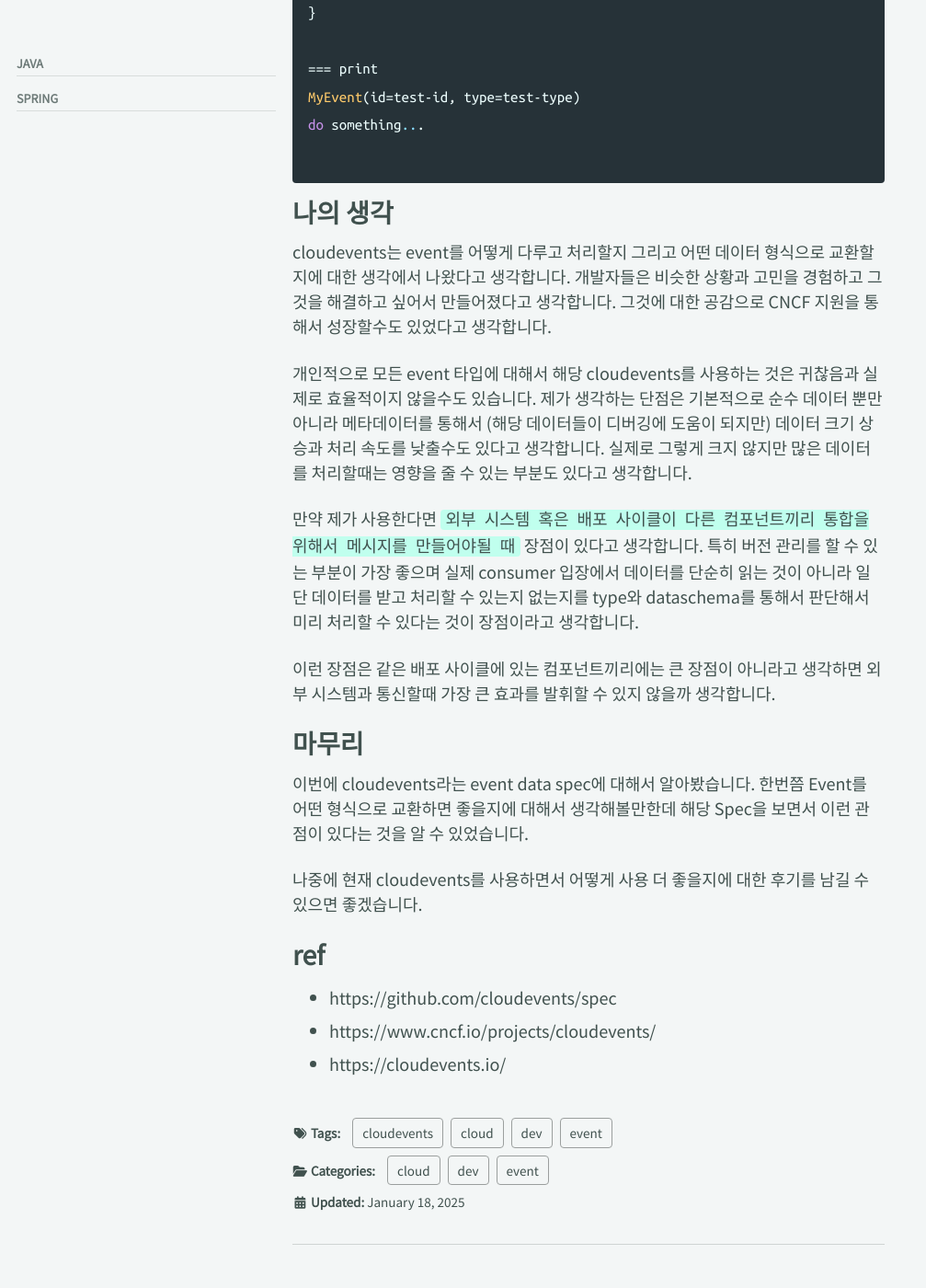
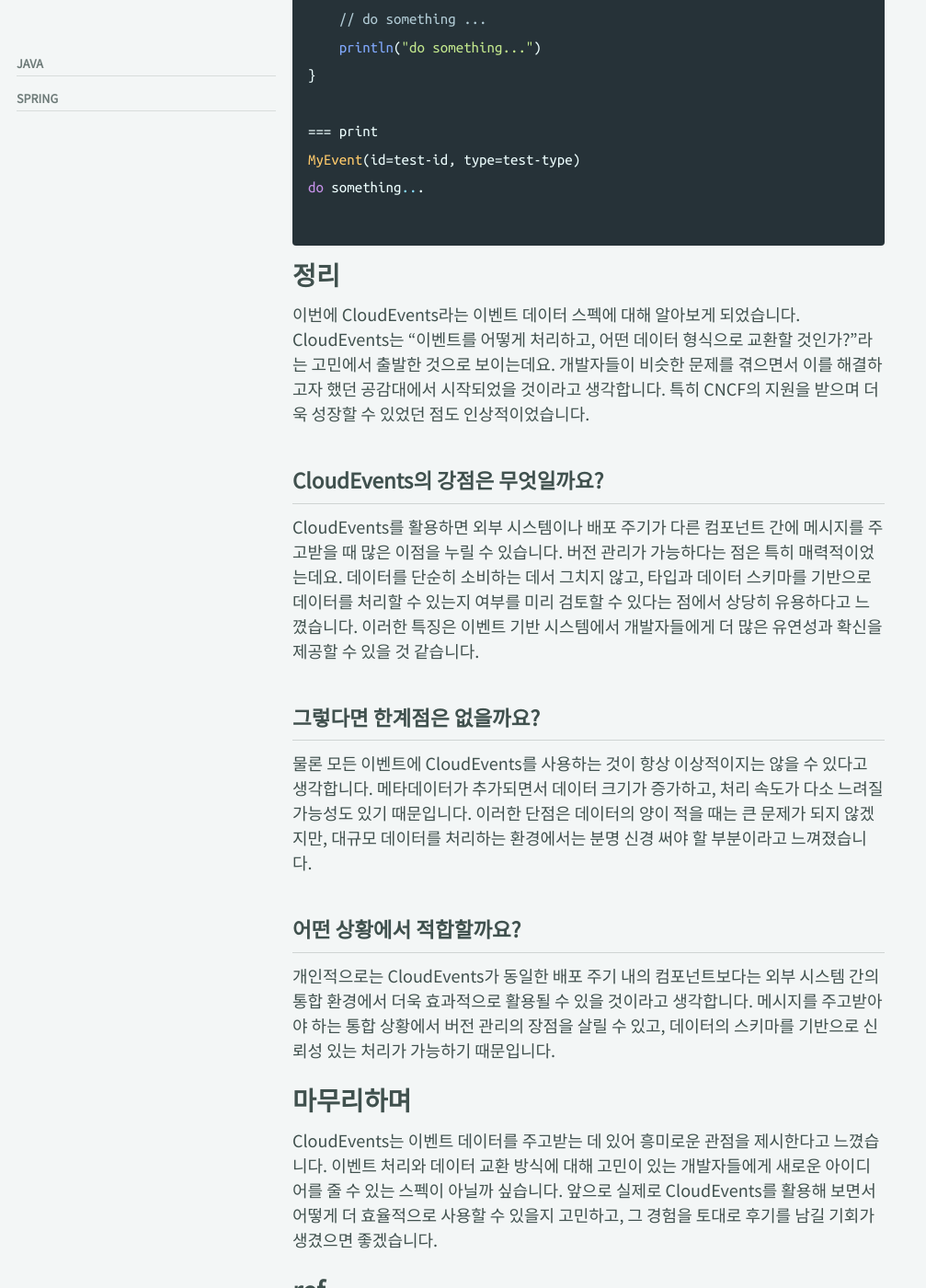
Before and after one commit to BaeJi77/BaeJi77.github.io, a Jekyll site: the page built from _posts/dev/2025-01-18-About-cloudevents.md, in a window 1280 px wide and 1400 px high, scrolled down 16896 px. Shown: the whole window at 92% size, without its empty margins (0-1007 px from the left). Built offline with Jekyll 4.4.1, drawn with Linux system fonts in a browser that asks for light colours; cached includes are drawn as plain includes; nearby versions of some CDN libraries; comment, search, counter and statistics services are not loaded; some of the changed text lies outside the part shown.

Commit message:
2025-01-19 about cloudevents

````diff
--- a/_posts/dev/2025-01-18-About-cloudevents.md
+++ b/_posts/dev/2025-01-18-About-cloudevents.md
@@ -284,7 +284,9 @@ cloudevents의 버전 관리는 이벤트 생산자와 소비자 간의 호환
         "dataschema": "https://example.com/schemas/user-created.v2.json"
         ```
 
-# 실제 사용기
+# 지원하는 protocol 체험
+
+이번에는 protobuf와 kafka와 cloudevents가 어떻게 같이 동작하는지에 대해서 알아보겠습니다.
 
 ## protobuf
 
@@ -326,7 +328,7 @@ message CloudEventAttributeValue {
 }
 ```
 
-### 실제 사용 코드 예시
+### 코드 예시
 
 밑에 있는 예제 코드는 java 코드를 기반으로 만들었습니다. 밑에 예시는 data에 `text`, `protobuf` 유형을 만들어서 cloudevents를 만드는 코드 예제입니다.
 
@@ -458,7 +460,7 @@ content-type: application/cloudevents+json; charset=UTF-8
 -----------------------------------------------
 ```
 
-### 실제 사용 코드 예시
+### 코드 예시
 
 producer와 consumer에서 configuration에 Seriallization Deserialization에 대해서 cloudevent에 대한 타입을 지정하며 cloudeventserializer, CloudEventDeserializer를 통해서 자동으로 가능하다.
 
@@ -513,21 +515,23 @@ do something...
 
 ```
 
-# 나의 생각
+# 정리
 
-cloudevents는 event를 어떻게 다루고 처리할지 그리고 어떤 데이터 형식으로 교환할지에 대한 생각에서 나왔다고 생각합니다. 개발자들은 비슷한 상황과 고민을 경험하고 그것을 해결하고 싶어서 만들어졌다고 생각합니다. 그것에 대한 공감으로 CNCF 지원을 통해서 성장할수도 있었다고 생각합니다.
+이번에 CloudEvents라는 이벤트 데이터 스펙에 대해 알아보게 되었습니다. CloudEvents는 "이벤트를 어떻게 처리하고, 어떤 데이터 형식으로 교환할 것인가?"라는 고민에서 출발한 것으로 보이는데요. 개발자들이 비슷한 문제를 겪으면서 이를 해결하고자 했던 공감대에서 시작되었을 것이라고 생각합니다. 특히 CNCF의 지원을 받으며 더욱 성장할 수 있었던 점도 인상적이었습니다.
 
-개인적으로 모든 event 타입에 대해서 해당 cloudevents를 사용하는 것은 귀찮음과 실제로 효율적이지 않을수도 있습니다. 제가 생각하는 단점은 기본적으로 순수 데이터 뿐만 아니라 메타데이터를 통해서 (해당 데이터들이 디버깅에 도움이 되지만) 데이터 크기 상승과 처리 속도를 낮출수도 있다고 생각합니다. 실제로 그렇게 크지 않지만 많은 데이터를 처리할때는 영향을 줄 수 있는 부분도 있다고 생각합니다.
+## CloudEvents의 강점은 무엇일까요?
 
-만약 제가 사용한다면 `외부 시스템 혹은 배포 사이클이 다른 컴포넌트끼리 통합을 위해서 메시지를 만들어야될 때` 장점이 있다고 생각합니다. 특히 버전 관리를 할 수 있는 부분이 가장 좋으며 실제 consumer 입장에서 데이터를 단순히 읽는 것이 아니라 일단 데이터를 받고 처리할 수 있는지 없는지를 type와 dataschema를 통해서 판단해서 미리 처리할 수 있다는 것이 장점이라고 생각합니다.
+CloudEvents를 활용하면 외부 시스템이나 배포 주기가 다른 컴포넌트 간에 메시지를 주고받을 때 많은 이점을 누릴 수 있습니다. 버전 관리가 가능하다는 점은 특히 매력적이었는데요. 데이터를 단순히 소비하는 데서 그치지 않고, 타입과 데이터 스키마를 기반으로 데이터를 처리할 수 있는지 여부를 미리 검토할 수 있다는 점에서 상당히 유용하다고 느꼈습니다. 이러한 특징은 이벤트 기반 시스템에서 개발자들에게 더 많은 유연성과 확신을 제공할 수 있을 것 같습니다.
 
-이런 장점은 같은 배포 사이클에 있는 컴포넌트끼리에는 큰 장점이 아니라고 생각하면 외부 시스템과 통신할때 가장 큰 효과를 발휘할 수 있지 않을까 생각합니다.
+## 그렇다면 한계점은 없을까요?
+물론 모든 이벤트에 CloudEvents를 사용하는 것이 항상 이상적이지는 않을 수 있다고 생각합니다. 메타데이터가 추가되면서 데이터 크기가 증가하고, 처리 속도가 다소 느려질 가능성도 있기 때문입니다. 이러한 단점은 데이터의 양이 적을 때는 큰 문제가 되지 않겠지만, 대규모 데이터를 처리하는 환경에서는 분명 신경 써야 할 부분이라고 느껴졌습니다.
 
-# 마무리
+## 어떤 상황에서 적합할까요?
+개인적으로는 CloudEvents가 동일한 배포 주기 내의 컴포넌트보다는 외부 시스템 간의 통합 환경에서 더욱 효과적으로 활용될 수 있을 것이라고 생각합니다. 메시지를 주고받아야 하는 통합 상황에서 버전 관리의 장점을 살릴 수 있고, 데이터의 스키마를 기반으로 신뢰성 있는 처리가 가능하기 때문입니다.
 
-이번에 cloudevents라는 event data spec에 대해서 알아봤습니다. 한번쯤 Event를 어떤 형식으로 교환하면 좋을지에 대해서 생각해볼만한데 해당 Spec을 보면서 이런 관점이 있다는 것을 알 수 있었습니다.
+# 마무리하며
 
-나중에 현재 cloudevents를 사용하면서 어떻게 사용 더 좋을지에 대한 후기를 남길 수 있으면 좋겠습니다.
+CloudEvents는 이벤트 데이터를 주고받는 데 있어 흥미로운 관점을 제시한다고 느꼈습니다. 이벤트 처리와 데이터 교환 방식에 대해 고민이 있는 개발자들에게 새로운 아이디어를 줄 수 있는 스펙이 아닐까 싶습니다. 앞으로 실제로 CloudEvents를 활용해 보면서 어떻게 더 효율적으로 사용할 수 있을지 고민하고, 그 경험을 토대로 후기를 남길 기회가 생겼으면 좋겠습니다.
 
 # ref
 
````
